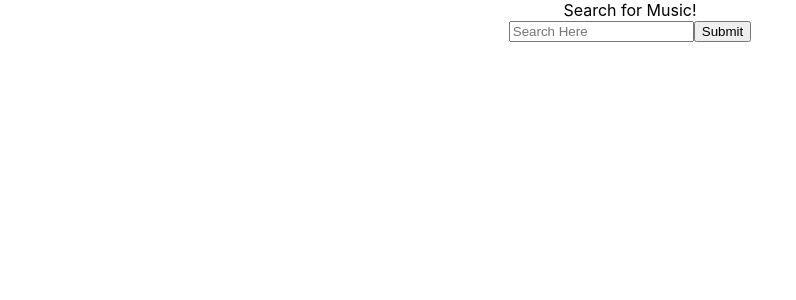
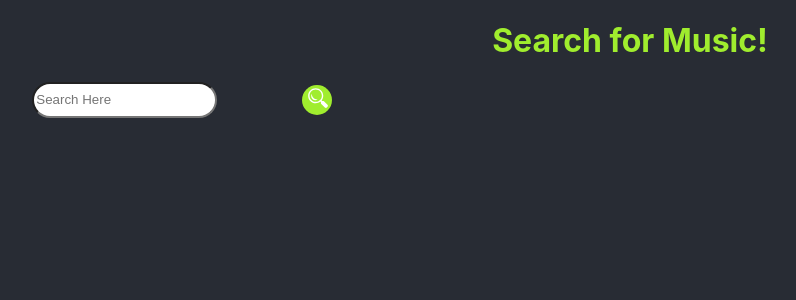
Before and after one commit to gspence01/music-library, a React (Create React App) app: page / in a window 1280 px wide. Shown: the top 300 px of the page, without its empty margins (10-806 px from the left). Built offline with nearby package versions, Linux system fonts and the light colour scheme.

Commit message:
added more styling

```diff
--- a/src/AlbumView.js
+++ b/src/AlbumView.js
@@ -30,14 +30,15 @@ export default function AlbumView(){
     const renderSongs = justSongs.map((song, i) => {
         return (
             <div key = {i}>
-                <p>{song.trackName}</p>
+                <p style={{'color': 'rgb(160, 237, 46)'}}>{song.trackName}</p>
             </div>
         )
     })
 
     return (
         <div>
-            {albumData.length > 0 ? <h2>{albumData[0].collectionName}</h2> : <h2>Loading</h2>}
+            {albumData.length > 0 ? <h2>{`Songs from album ${albumData[0].collectionName}`}</h2> : <h2>Loading</h2>}
+            <img src={albumData[0].artworkUrl30} alt={albumData[0].collectionName}></img>
             {navButtons()}
            {renderSongs}
         </div>
--- a/src/App.css
+++ b/src/App.css
@@ -2,27 +2,29 @@
   text-align: center;
 }
 
-.App-logo {
-  height: 40vmin;
-  pointer-events: none;
+h2{
+  color: white
 }
 
-@media (prefers-reduced-motion: no-preference) {
-  .App-logo {
-    animation: App-logo-spin infinite 20s linear;
-  }
+body {
+  background-color: #282c34;
 }
 
-.App-header {
-  background-color: #282c34;
-  min-height: 100vh;
-  display: flex;
-  flex-direction: column;
-  align-items: center;
-  justify-content: center;
-  font-size: calc(10px + 2vmin);
-  color: white;
+.search:hover{
+  border: 3px solid rgb(160, 237, 46)
 }
+
+.input-search:hover{
+
+  cursor: pointer
+}
+
+img{
+  margin: auto;
+  height: 20px;
+  filter: invert(100%);
+}
+
 
 .App-link {
   color: #61dafb;
--- a/src/App.js
+++ b/src/App.js
@@ -8,6 +8,7 @@ import Gallery from './Gallery';
 import SearchBar from './SearchBar';
 import AlbumView from './AlbumView';
 import ArtistView from './ArtistView';
+import EmptyView from './EmptyView';
 
 //CONTEXT
 import { DataContext } from './context/DataContext';
@@ -38,7 +39,7 @@ function App() {
 
   return (
     <div className="App">
-      {message}
+      <h1 style={{color:'rgb(160, 237, 46)'}}>{message}</h1>
 
       <Router>
         <Routes>
--- a/src/ArtistView.js
+++ b/src/ArtistView.js
@@ -30,18 +30,20 @@ export default function ArtistView() {
     const renderAlbums = justAlbums.map((album, i) => {
         return (
             <div key={i}>
+                <img style={{'width':'150px', 'height': 'auto'}} src={album.artworkUrl100} alt={album.collectionName}></img>
+
                 <Link to = {`/album/${album.collectionId}`}>
                     <p>{album.collectionName}</p>
                 </Link>
+                <hr></hr>
             </div>
         )
     })
 
     return (
         <div>
-            {artistData.length>0 ? <h2>{artistData[0].artistName}</h2> : <h2>Loading</h2>}
-            {navButtons()}
-            <h2>Albums</h2>
+            {artistData.length>0 ? <h2>{`Albums by ${artistData[0].artistName}`}</h2> : <h2>Loading album names...</h2>}
+            {navButtons()} <br></br>
             {renderAlbums}
         </div>
     )
--- /dev/null
+++ b/src/EmptyView.js
@@ -0,0 +1,8 @@
+export default function EmptyView(){
+    return (
+        <div style={{opacity:'50%', width:'80vw'}}>
+            <img style={{width:"80%"}} alt='icocns8-search.svg' href='search icon'></img>
+            <p>Enter a search term to see the artists!</p>
+        </div>
+    )
+}
--- a/src/Gallery.js
+++ b/src/Gallery.js
@@ -12,7 +12,7 @@ export default function Gallery(){
     })
 
     return (
-        <div>
+        <div className='music-container'>
             {display}
         </div>
     )
--- a/src/GalleryItem.js
+++ b/src/GalleryItem.js
@@ -6,26 +6,31 @@ export default function GalleryItem(props){
 
     const simpleStyle = {
         'width' : '25vw',
-        'height' : '20vh',
-        'border' : '1px solid black',
-        'margin' : '2px'
+        'minHeight' : '20vh',
+        'border' : '1px solid white',
+        'borderRadius': '10px',
+        'margin' : '2px',
+        'backgroundColor': '#28252A',
+        'color': 'white'
     }
 
     const detailStyle = {
         'width' : '80vw',
-        'height' : '20vh',
+        'minHeight' : '20vh',
         'border' : '1px solid black',
+        'borderRadius': '10px',
         'margin' : '2px',
         'backgroundImage' : `url(${props.item.artworkUrl100})`,
         'backgroundRepeat' : 'no-repeat',
         'backgroundSize' : 'cover',
-        'color' : 'yellow'
+        'color' : 'rgb(160, 237, 46)',
+        'WebkitTextStroke': '1px black'
     }
 
     const simpleView = () => {
         return (
             <div style = {simpleStyle}>
-                <h3>{props.item.trackName}</h3>
+                <h3 style={{color: 'rgb(160, 237, 46)'}}>{props.item.trackName}</h3>
                 <h4>{props.item.collectionName}</h4>
             </div>
         )
@@ -33,13 +38,15 @@ export default function GalleryItem(props){
 
     const detailedView = () => {
         return (
-            <div style={detailStyle}>
+            <div className='detailed' style={detailStyle}>
                 <h3>{props.item.trackName}</h3>
+                <h4>by</h4>
                 <h3>
                     <Link to = {`/artist/${props.item.artistId}`}>
                         {props.item.artistName}
                     </Link>
                 </h3>
+                <h4>on album</h4>
                 <h3>
                     <Link to = {`/album/${props.item.collectionId}`}>
                         {props.item.collectionName}
--- a/src/SearchBar.js
+++ b/src/SearchBar.js
@@ -4,10 +4,25 @@ import { SearchContext } from './context/SearchContext'
 export default function SearchBar(props){
     const {term, handleSearch} = useContext(SearchContext)
 
+    const barStyle = {
+        height: "30px",
+        borderRadius: "30px"
+    }
+
+    const submitStyle = {
+        height: '30px',
+        width: '30px',
+        borderRadius: '30px',
+        backgroundColor: 'rgb(160, 237, 46)',
+        border: 'none'
+    }
+
     return (
-        <form>
-            <input ref = {term} type='text' placeholder = 'Search Here' />
-            <button onClick = {(e) => handleSearch(e, term.current.value)}>Submit</button>
+        <form style={{display: 'flex', justifyContent: 'space-around', width: '30vw', alignItems: 'center'}}>
+            <input className= 'search' style={barStyle}ref = {term} type='text' placeholder = 'Search Here' />
+            <button className = 'input-search' style = {submitStyle} onClick = {(e) => handleSearch(e, term.current.value)}>
+                <img src='icons8-search.svg' alt='search'></img>
+            </button>
         </form>
     )
 }
```
Also changed, not shown: public/icons8-search.svg (added).
